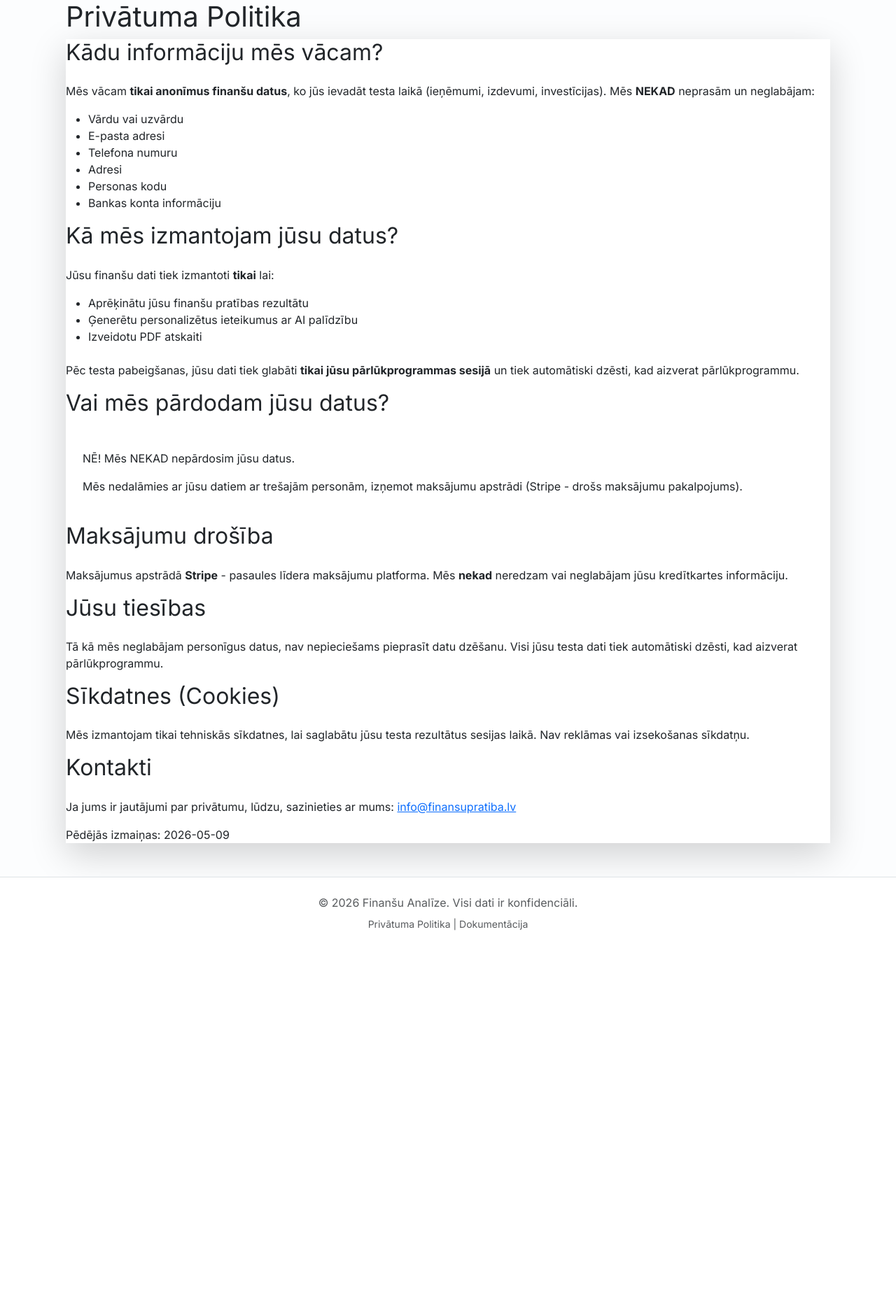
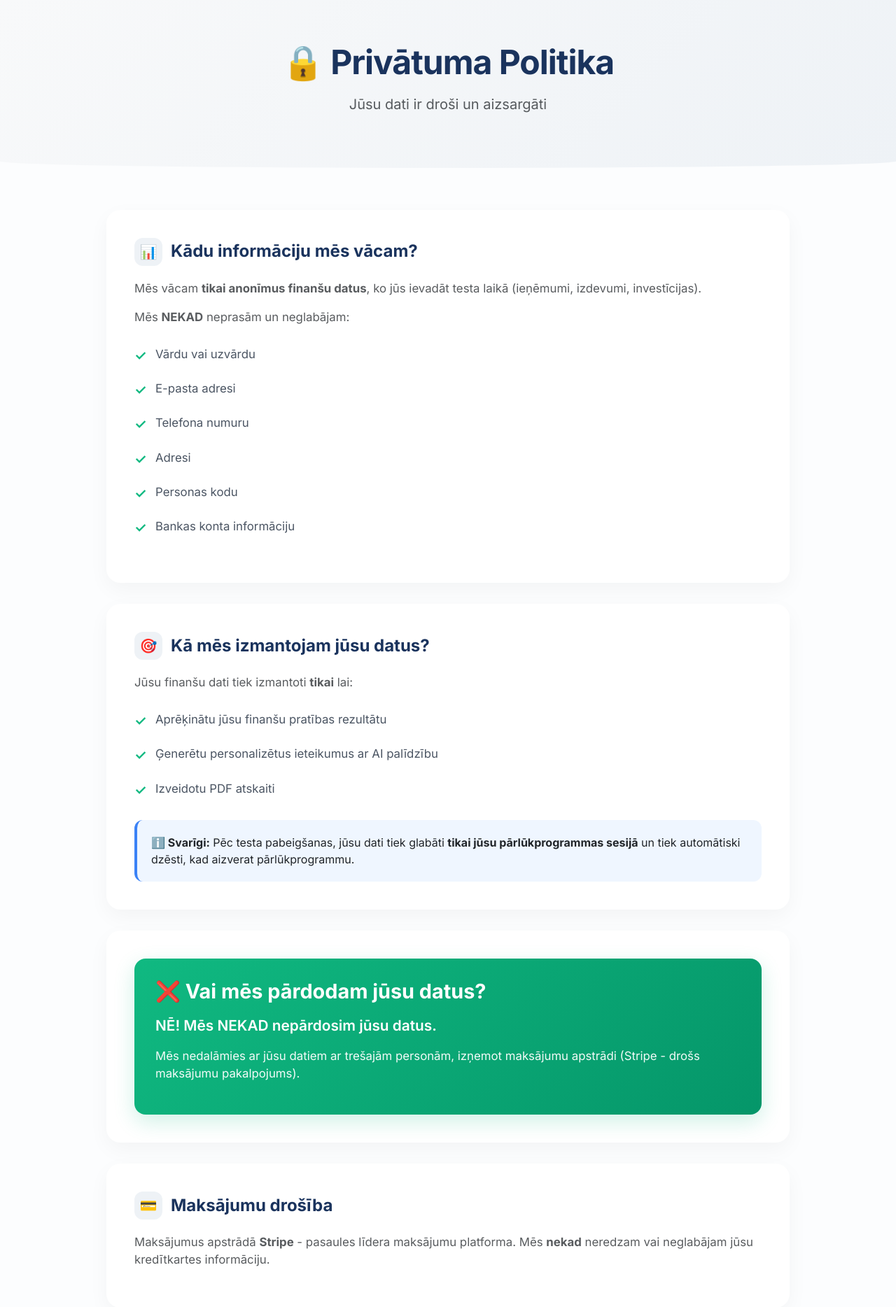
Before and after one commit to San4ous2/SBSite, a Django app: page /privacy/ in a window 1280 px wide. Shown: the part 73-1941 px from the top of the page at 70% size. Before the commit the page ends 1403 px from the top, so only its background shows below. Run offline with Django 5.2, Linux system fonts and the light colour scheme.

Commit message:
Enhance privacy page design to match home page style

```diff
--- a/SBS/templates/privacy.html
+++ b/SBS/templates/privacy.html
@@ -3,17 +3,122 @@
 {% block title %}Privātuma Politika{% endblock %}
 
 {% block content %}
-<div class="container mx-auto px-4 py-12 max-w-4xl">
-    <h1 class="text-4xl font-bold text-blue-900 mb-8">Privātuma Politika</h1>
+<style>
+    :root { --navy: #1a335d; }
 
-    <div class="bg-white rounded-lg shadow-lg p-8 space-y-6">
-        <section>
-            <h2 class="text-2xl font-semibold text-blue-800 mb-4">Kādu informāciju mēs vācam?</h2>
-            <p class="text-gray-700 leading-relaxed">
+    .privacy-hero {
+        background: linear-gradient(135deg, #f8f9fa 0%, #eef2f6 100%);
+        padding: 60px 0;
+        border-radius: 0 0 50% 50% / 4%;
+        margin-bottom: 60px;
+    }
+
+    .privacy-card {
+        background: white;
+        border-radius: 20px;
+        padding: 40px;
+        box-shadow: 0 10px 30px rgba(0,0,0,0.04);
+        margin-bottom: 30px;
+        transition: transform 0.3s ease, box-shadow 0.3s ease;
+    }
+
+    .privacy-card:hover {
+        transform: translateY(-5px);
+        box-shadow: 0 20px 40px rgba(26, 51, 93, 0.1);
+    }
+
+    .section-title {
+        color: var(--navy);
+        font-weight: 700;
+        font-size: 1.5rem;
+        margin-bottom: 20px;
+        display: flex;
+        align-items: center;
+        gap: 12px;
+    }
+
+    .icon-box {
+        width: 40px;
+        height: 40px;
+        background-color: #eef2f6;
+        color: var(--navy);
+        border-radius: 12px;
+        display: flex;
+        align-items: center;
+        justify-content: center;
+        font-size: 20px;
+        flex-shrink: 0;
+    }
+
+    .highlight-box {
+        background: linear-gradient(135deg, #10b981 0%, #059669 100%);
+        border-radius: 16px;
+        padding: 30px;
+        color: white;
+        box-shadow: 0 10px 30px rgba(16, 185, 129, 0.2);
+    }
+
+    .privacy-list {
+        list-style: none;
+        padding: 0;
+    }
+
+    .privacy-list li {
+        padding: 12px 0;
+        padding-left: 30px;
+        position: relative;
+        color: #4b5563;
+        font-size: 1.05rem;
+    }
+
+    .privacy-list li:before {
+        content: "✓";
+        position: absolute;
+        left: 0;
+        color: #10b981;
+        font-weight: bold;
+        font-size: 1.2rem;
+    }
+
+    .page-title {
+        color: var(--navy);
+        font-weight: 800;
+        font-size: 3rem;
+        letter-spacing: -1px;
+    }
+
+    .info-alert {
+        background: #eff6ff;
+        border-left: 4px solid #3b82f6;
+        border-radius: 12px;
+        padding: 20px;
+        margin-top: 20px;
+    }
+</style>
+
+<div class="privacy-hero">
+    <div class="container">
+        <div class="text-center">
+            <h1 class="page-title">🔒 Privātuma Politika</h1>
+            <p class="lead text-muted mt-3">Jūsu dati ir droši un aizsargāti</p>
+        </div>
+    </div>
+</div>
+
+<div class="container mb-5" style="max-width: 1000px;">
+
+    <div class="privacy-card">
+        <h2 class="section-title">
+            <span class="icon-box">📊</span>
+            Kādu informāciju mēs vācam?
+        </h2>
+        <p class="text-muted mb-3" style="font-size: 1.05rem;">
             Mēs vācam <strong>tikai anonīmus finanšu datus</strong>, ko jūs ievadāt testa laikā (ieņēmumi, izdevumi, investīcijas).
+        </p>
+        <p class="text-muted mb-3" style="font-size: 1.05rem;">
             Mēs <strong>NEKAD</strong> neprasām un neglabājam:
         </p>
-            <ul class="list-disc list-inside text-gray-700 mt-3 space-y-2">
+        <ul class="privacy-list">
             <li>Vārdu vai uzvārdu</li>
             <li>E-pasta adresi</li>
             <li>Telefona numuru</li>
@@ -21,70 +126,90 @@
             <li>Personas kodu</li>
             <li>Bankas konta informāciju</li>
         </ul>
-        </section>
+    </div>
 
-        <section>
-            <h2 class="text-2xl font-semibold text-blue-800 mb-4">Kā mēs izmantojam jūsu datus?</h2>
-            <p class="text-gray-700 leading-relaxed">
+    <div class="privacy-card">
+        <h2 class="section-title">
+            <span class="icon-box">🎯</span>
+            Kā mēs izmantojam jūsu datus?
+        </h2>
+        <p class="text-muted mb-3" style="font-size: 1.05rem;">
             Jūsu finanšu dati tiek izmantoti <strong>tikai</strong> lai:
         </p>
-            <ul class="list-disc list-inside text-gray-700 mt-3 space-y-2">
+        <ul class="privacy-list">
             <li>Aprēķinātu jūsu finanšu pratības rezultātu</li>
             <li>Ģenerētu personalizētus ieteikumus ar AI palīdzību</li>
             <li>Izveidotu PDF atskaiti</li>
         </ul>
-            <p class="text-gray-700 leading-relaxed mt-4">
-                Pēc testa pabeigšanas, jūsu dati tiek glabāti <strong>tikai jūsu pārlūkprogrammas sesijā</strong>
+        <div class="info-alert">
+            <strong>ℹ️ Svarīgi:</strong> Pēc testa pabeigšanas, jūsu dati tiek glabāti <strong>tikai jūsu pārlūkprogrammas sesijā</strong>
             un tiek automātiski dzēsti, kad aizverat pārlūkprogrammu.
+        </div>
+    </div>
+
+    <div class="privacy-card">
+        <div class="highlight-box">
+            <h2 class="mb-3" style="font-size: 1.8rem; font-weight: 700;">
+                ❌ Vai mēs pārdodam jūsu datus?
+            </h2>
+            <p style="font-size: 1.3rem; font-weight: 600; margin-bottom: 15px;">
+                NĒ! Mēs NEKAD nepārdosim jūsu datus.
             </p>
-        </section>
-
-        <section>
-            <h2 class="text-2xl font-semibold text-blue-800 mb-4">Vai mēs pārdodam jūsu datus?</h2>
-            <div class="bg-green-50 border-l-4 border-green-500 p-4">
-                <p class="text-green-900 font-bold text-xl">NĒ! Mēs NEKAD nepārdosim jūsu datus.</p>
-                <p class="text-green-800 mt-2">
+            <p style="font-size: 1.05rem; opacity: 0.95;">
                 Mēs nedalāmies ar jūsu datiem ar trešajām personām, izņemot maksājumu apstrādi
                 (Stripe - drošs maksājumu pakalpojums).
             </p>
         </div>
-        </section>
+    </div>
 
-        <section>
-            <h2 class="text-2xl font-semibold text-blue-800 mb-4">Maksājumu drošība</h2>
-            <p class="text-gray-700 leading-relaxed">
+    <div class="privacy-card">
+        <h2 class="section-title">
+            <span class="icon-box">💳</span>
+            Maksājumu drošība
+        </h2>
+        <p class="text-muted" style="font-size: 1.05rem;">
             Maksājumus apstrādā <strong>Stripe</strong> - pasaules līdera maksājumu platforma.
             Mēs <strong>nekad</strong> neredzam vai neglabājam jūsu kredītkartes informāciju.
         </p>
-        </section>
+    </div>
 
-        <section>
-            <h2 class="text-2xl font-semibold text-blue-800 mb-4">Jūsu tiesības</h2>
-            <p class="text-gray-700 leading-relaxed">
+    <div class="privacy-card">
+        <h2 class="section-title">
+            <span class="icon-box">⚖️</span>
+            Jūsu tiesības
+        </h2>
+        <p class="text-muted" style="font-size: 1.05rem;">
             Tā kā mēs neglabājam personīgus datus, nav nepieciešams pieprasīt datu dzēšanu.
             Visi jūsu testa dati tiek automātiski dzēsti, kad aizverat pārlūkprogrammu.
         </p>
-        </section>
+    </div>
 
-        <section>
-            <h2 class="text-2xl font-semibold text-blue-800 mb-4">Sīkdatnes (Cookies)</h2>
-            <p class="text-gray-700 leading-relaxed">
+    <div class="privacy-card">
+        <h2 class="section-title">
+            <span class="icon-box">🍪</span>
+            Sīkdatnes (Cookies)
+        </h2>
+        <p class="text-muted" style="font-size: 1.05rem;">
             Mēs izmantojam tikai tehniskās sīkdatnes, lai saglabātu jūsu testa rezultātus sesijas laikā.
             Nav reklāmas vai izsekošanas sīkdatņu.
         </p>
-        </section>
+    </div>
 
-        <section>
-            <h2 class="text-2xl font-semibold text-blue-800 mb-4">Kontakti</h2>
-            <p class="text-gray-700 leading-relaxed">
+    <div class="privacy-card">
+        <h2 class="section-title">
+            <span class="icon-box">📧</span>
+            Kontakti
+        </h2>
+        <p class="text-muted" style="font-size: 1.05rem;">
             Ja jums ir jautājumi par privātumu, lūdzu, sazinieties ar mums:
-                <a href="mailto:info@finansupratiba.lv" class="text-blue-600 hover:underline">info@finansupratiba.lv</a>
+            <a href="mailto:finansiala.briviba@gmail.com" style="color: var(--navy); font-weight: 600; text-decoration: none;">
+                finansiala.briviba@gmail.com
+            </a>
         </p>
-        </section>
+    </div>
 
-        <p class="text-gray-500 text-sm mt-8">
+    <p class="text-center text-muted mt-5" style="font-size: 0.9rem;">
         Pēdējās izmaiņas: 2026-05-09
     </p>
 </div>
-</div>
 {% endblock %}
```
Lines whose indentation alone changed are shown as unchanged.
